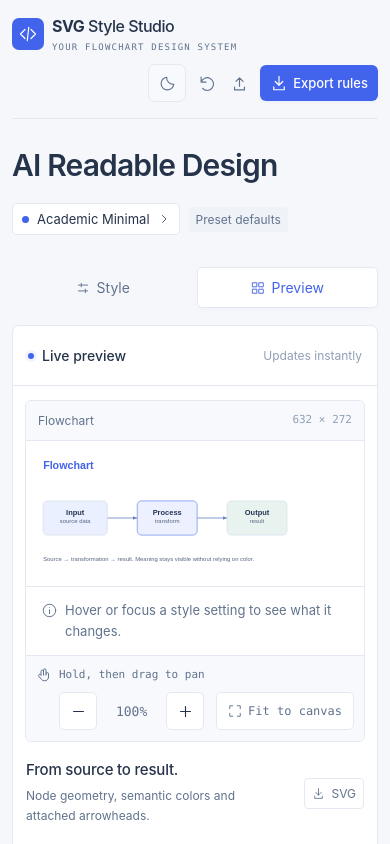
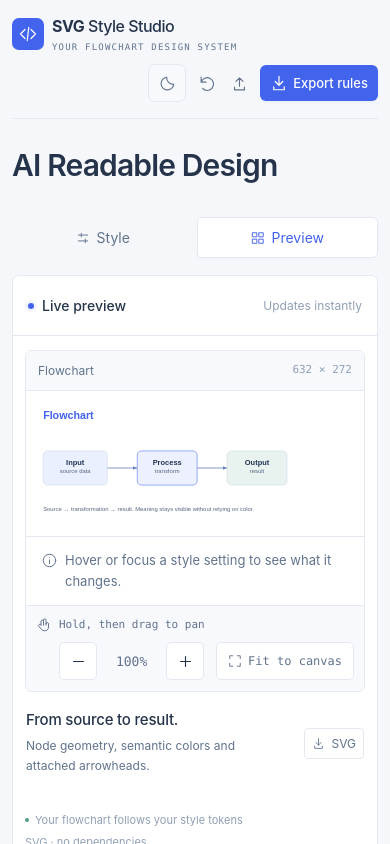
Before and after one commit to chuzcjoe/svg_studio, a React (Vite) app: page / in a window 390 px wide. Shown: the top 844 px of the page. Built offline with nearby package versions, Linux system fonts and the light colour scheme.

Commit message:
Remove redundant workspace preset and schema badges

```diff
--- a/src/App.tsx
+++ b/src/App.tsx
@@ -194,23 +194,6 @@ export default function App() {
           <div>
             <h1>AI Readable Design</h1>
           </div>
-          <div className="workspace-meta">
-            <button
-              className="current-style"
-              onClick={() => setModal("presets")}
-            >
-              <span
-                className="style-dot"
-                style={{ background: config.colors.primary }}
-              />
-              {config.name}
-              <Icon name="chevron" size={12} />
-            </button>
-            <span className={`modified-badge ${modified ? "modified" : ""}`}>
-              {modified ? "Customized" : "Preset defaults"}
-            </span>
-            <span className="schema">SCHEMA v1.0</span>
-          </div>
         </section>
         {storageWarning && (
           <div className="banner" role="status">
--- a/src/style.css
+++ b/src/style.css
@@ -225,48 +225,6 @@ button:disabled {
   color: var(--muted);
   margin-top: 9px;
 }
-.workspace-meta {
-  display: flex;
-  align-items: center;
-  gap: 11px;
-  flex-wrap: wrap;
-  justify-content: flex-end;
-}
-.current-style {
-  display: flex;
-  align-items: center;
-  gap: 8px;
-  border: 1px solid var(--line);
-  border-radius: 5px;
-  background: var(--surface);
-  padding: 9px 10px;
-  font-size: 14px;
-}
-.style-dot {
-  width: 7px;
-  height: 7px;
-  display: inline-block;
-  border-radius: 50%;
-}
-.modified-badge {
-  font-size: 12px;
-  background: var(--badge-bg);
-  color: var(--text-secondary);
-  padding: 5px 7px;
-  border-radius: 4px;
-}
-.modified-badge.modified {
-  background: var(--active-bg);
-  color: var(--accent-text);
-}
-.schema {
-  font:
-    12px Menlo,
-    Consolas,
-    monospace;
-  color: var(--faint);
-  margin-left: 5px;
-}
 .workspace {
   display: grid;
   grid-template-columns: clamp(320px, 22vw, 400px) minmax(0, 1fr);
@@ -1055,12 +1013,6 @@ button:disabled {
     min-height: 0;
     max-height: none;
   }
-  .schema {
-    display: none;
-  }
-  .workspace-meta {
-    max-width: 310px;
-  }
   .header-actions {
     gap: 16px;
   }
@@ -1131,19 +1083,6 @@ button:disabled {
     margin-top: 8px;
   }
   .eyebrow {
-    font-size: 12px;
-  }
-  .workspace-meta {
-    justify-content: flex-start;
-    max-width: none;
-    margin-top: 18px;
-    gap: 9px;
-  }
-  .current-style {
-    font-size: 13px;
-    padding: 7px 9px;
-  }
-  .modified-badge {
     font-size: 12px;
   }
   .mobile-nav {
```
